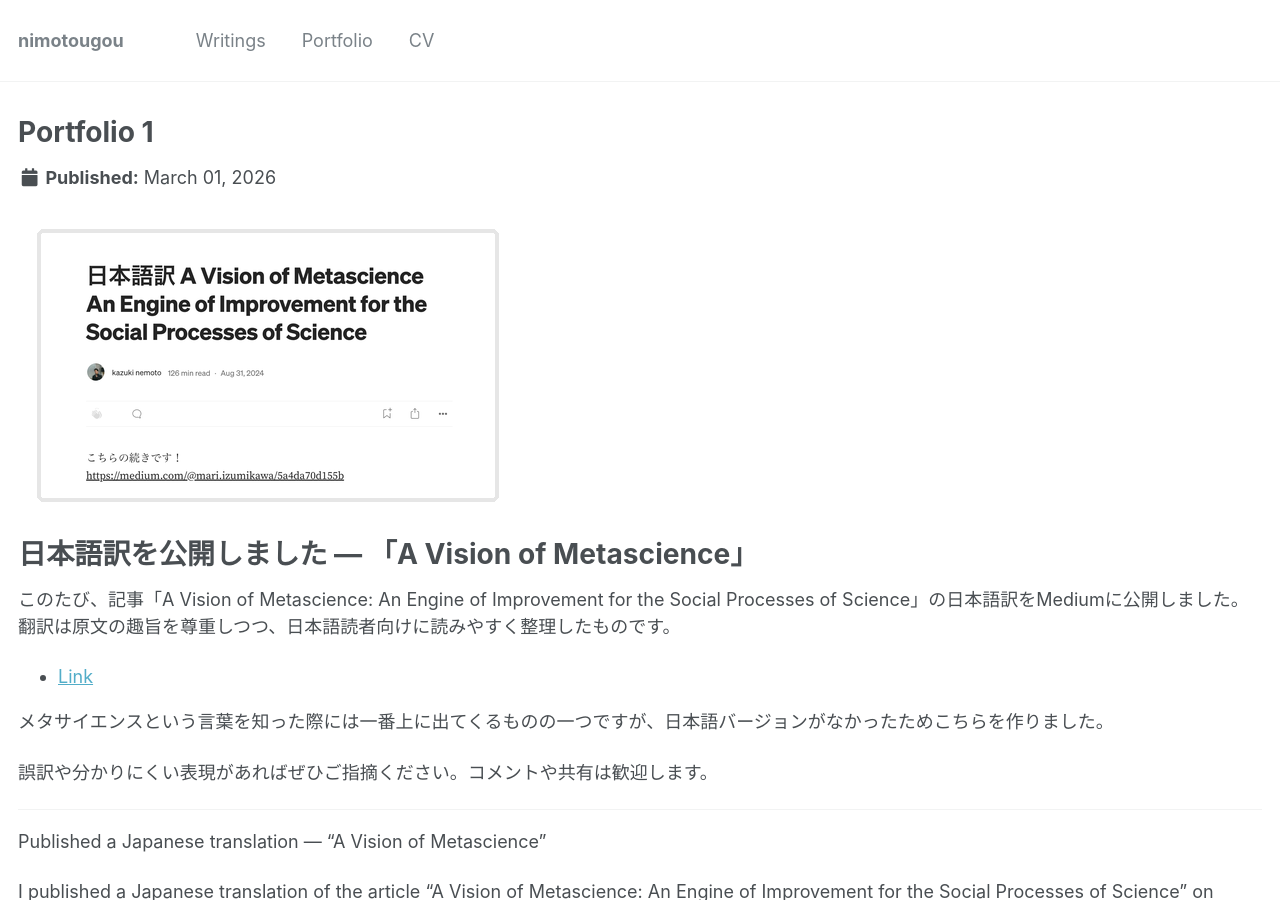
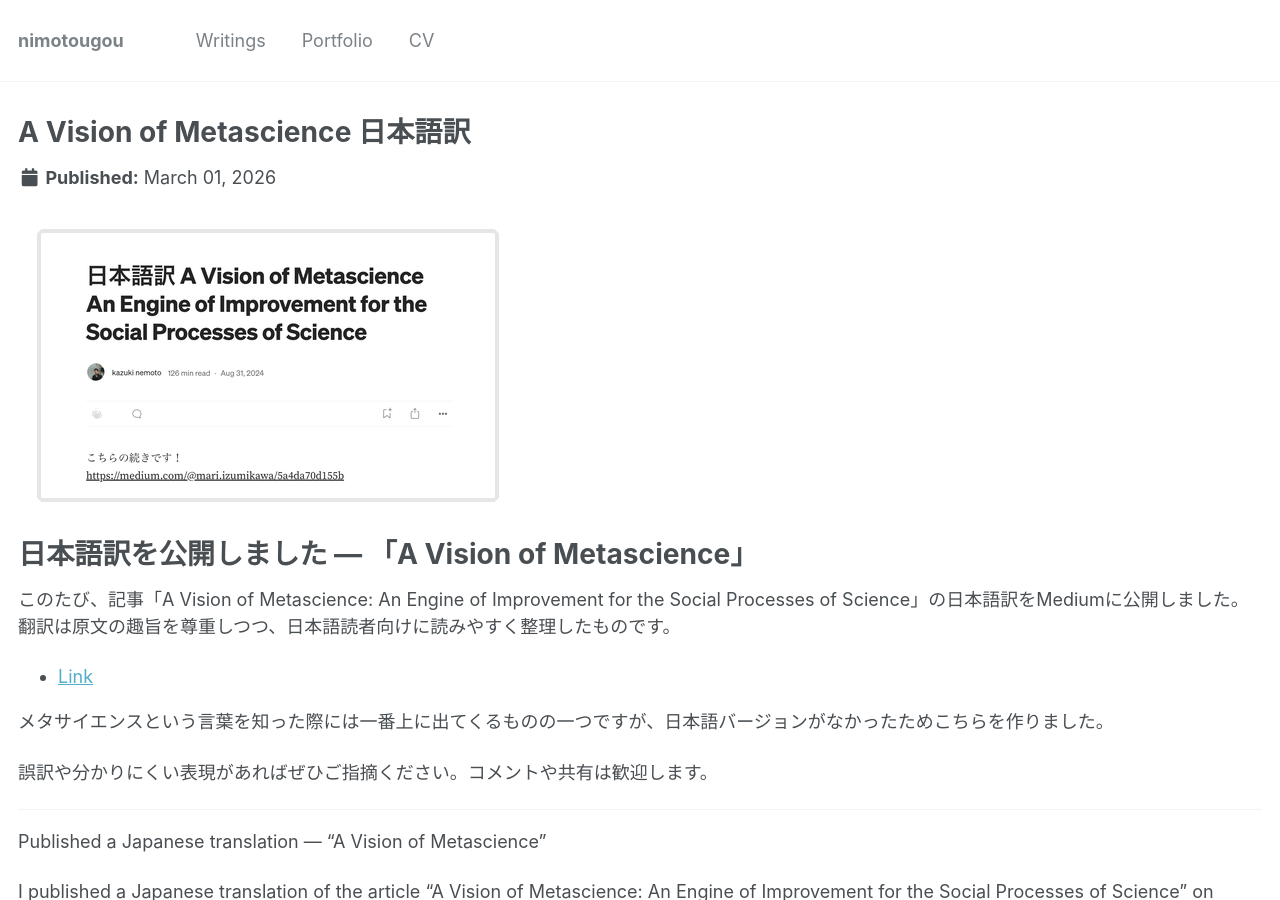
Before and after one commit to kazu-nemoto/kazu-nemoto.github.io, a Jekyll site: the page built from _portfolio/portfolio-1.md, in a window 1280 px wide and 900 px high. Built offline with Jekyll 4.4.1, drawn with Linux system fonts in a browser that asks for light colours.

Commit message:
Rename portfolio-1 title and excerpt to match content

```diff
--- a/_portfolio/portfolio-1.md
+++ b/_portfolio/portfolio-1.md
@@ -1,6 +1,6 @@
 ---
-title: "Portfolio 1"
-excerpt: 'Published a Japanese translation of “A Vision of Metascience”.<br/><img src="/images/portfolio-1-500x300.png">'
+title: "A Vision of Metascience 日本語訳"
+excerpt: '「A Vision of Metascience」の日本語訳を公開しました。<br/><img src="/images/portfolio-1-500x300.png">'
 collection: portfolio
 ---
 
```
